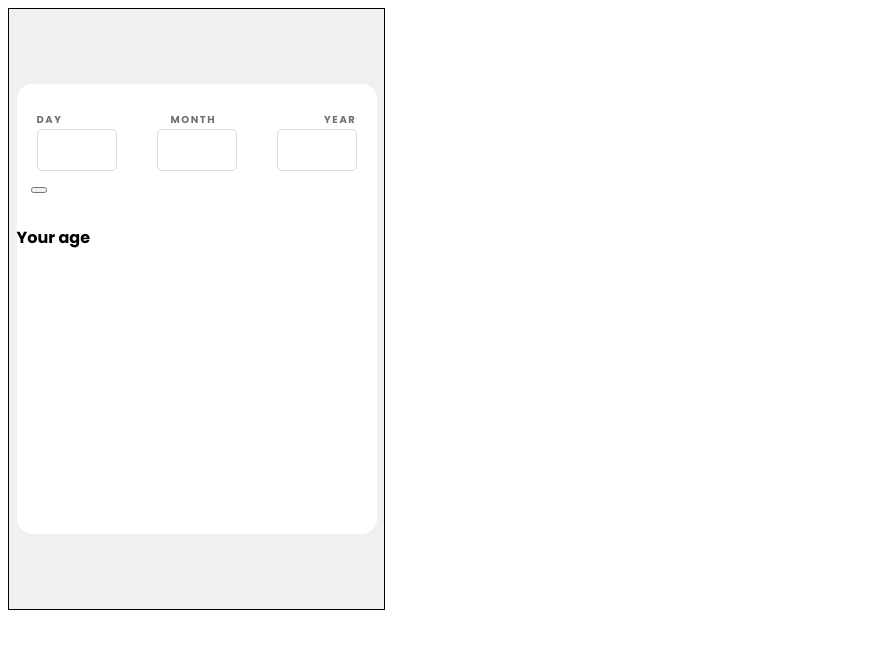
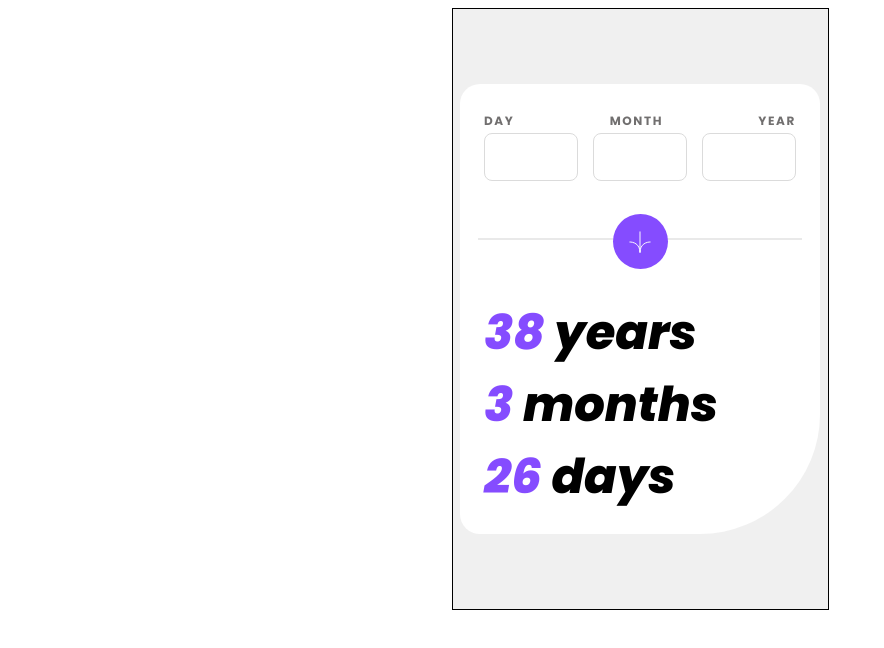
Before and after one commit to Arpana-Sitoula/age-calculator, a React (Vite) app: page / in a window 1280 px wide. Shown: the top 648 px of the page, without its empty margins (0-884 px from the left). Built offline with nearby package versions, Linux system fonts and the light colour scheme.

Commit message:
styling done

```diff
--- a/src/App.jsx
+++ b/src/App.jsx
@@ -2,12 +2,19 @@ import Data from "./components/Data"
 import Display from "./components/Display"
 
 function App() {
+  const date = [
+    { key: 1, val: "day" },
+    { key: 2, val: "month" },
+    { key: 3, val: "year" }
+  ]
 
   return (
-    <div className="app">
-      <div className="container">
-        <Data />
-        <Display />
+    <div className="main">
+      <div className="app">
+        <div className="container">
+          <Data date={date}/>
+          <Display year="38" month="3" day="26"/>
+        </div>
       </div>
     </div>
   )
--- a/src/components/ArrowBtn.jsx
+++ b/src/components/ArrowBtn.jsx
@@ -1,9 +1,11 @@
 import React from 'react'
-
+import arrow from '../assets/icon-arrow.svg'
 const ArrowBtn = () => {
   return (
-    <div>
-        <button></button>
+    <div className='center-div'>
+      <div className='arrow'>
+        <img src={arrow} />
+      </div>
     </div>
   )
 }
--- a/src/components/Data.jsx
+++ b/src/components/Data.jsx
@@ -3,12 +3,8 @@ import Label from './resuable/Label'
 import Input from './resuable/Input'
 import ArrowBtn from './ArrowBtn'
 
-const Data = () => {
-  const date = [
-    { key: 1, val: "day" },
-    { key: 2, val: "month" },
-    { key: 3, val: "year" }
-  ]
+const Data = ({date}) => {
+
   return (
     <div className='data'>
       <div className="form">
@@ -26,9 +22,10 @@ const Data = () => {
         })}
       </div>
 
-
+      <div className='line'></div>
 
       <ArrowBtn />
+
     </div>
   )
 }
--- a/src/components/Display.jsx
+++ b/src/components/Display.jsx
@@ -1,9 +1,11 @@
 import React from 'react'
 
-const Display = () => {
+const Display = ({year,month,day}) => {
   return (
-    <div>
-        Your age
+    <div className='age'>
+    <span>{year}</span> years<br/>
+      <span>{month}</span> months<br/>
+      <span>{day}</span> days
     </div>
   )
 }
--- a/src/styles/base/_base.scss
+++ b/src/styles/base/_base.scss
@@ -3,6 +3,8 @@
     justify-content: center;
     align-items: center;
 }
+.main{
+    @extend .center-div;
     .app {
         @extend .center-div;
         width: 375px;
@@ -14,21 +16,28 @@
         width: 360px;
         height: 450px;
         background-color: $--white;
-    border-radius: 15px;
+        border-radius: 20px 20px 120px 20px;
     }
     label{
-    font-size: 10px;
+        font-size: 12px;
         color: $--smokey-grey;
         letter-spacing:0.1rem;
         font-weight: bold;
+        margin-bottom: 2px;
     }
     input{
-    width: 38px;
-    height: 16px;
+        font-size:20px;
+        width: 52px;
+        height: 22px;
         padding: 12px 20px;
         display: inline-block;
         border: 1px solid $--light-grey;
         box-sizing: content-box;
-    border-radius: 5px;
+        border-radius: 8px;
+        cursor: pointer;
+    }
+    input:focus {
+        outline:1px solid $--purple;
       }
     }
+}
--- a/src/styles/components/_arrow.scss
+++ b/src/styles/components/_arrow.scss
@@ -0,0 +1,18 @@
+.arrow {
+    @extend .center-div;
+    background-color: $--purple;
+    height: 35px;
+    width: 35px;
+    padding: 10px 10px;
+    border-radius: 100%;
+    margin-top: 30px;
+    cursor: pointer;
+    z-index: 2;
+    &:hover{
+        background-color: $--off-black;
+    }
+    img{
+        width: 22px;
+        height: 22px;
+    }
+}
--- a/src/styles/layouts/_data.scss
+++ b/src/styles/layouts/_data.scss
@@ -1,8 +1,17 @@
 .data{
-    margin: 28px 14px;
+    margin: 28px 18px;
     .form{
         @extend .center-div;
         justify-content: space-between;
         margin: 1px 6px 1px 6px;
     }
+    .line{
+        background-color:$--light-grey;
+        opacity: 0.6;
+        width: 100%;
+        height: 2px;
+        position: relative;
+        z-index:1;
+        transform: translateY(2800%);
+     }
 }
--- a/src/styles/layouts/_display.scss
+++ b/src/styles/layouts/_display.scss
@@ -0,0 +1,9 @@
+.age{
+    font-weight: 800;
+    font-style: italic;
+    font-size: 48px;
+    margin: 0px 24px;
+    span{
+        color: $--purple;
+    }
+}
```
Lines whose indentation alone changed are shown as unchanged.
